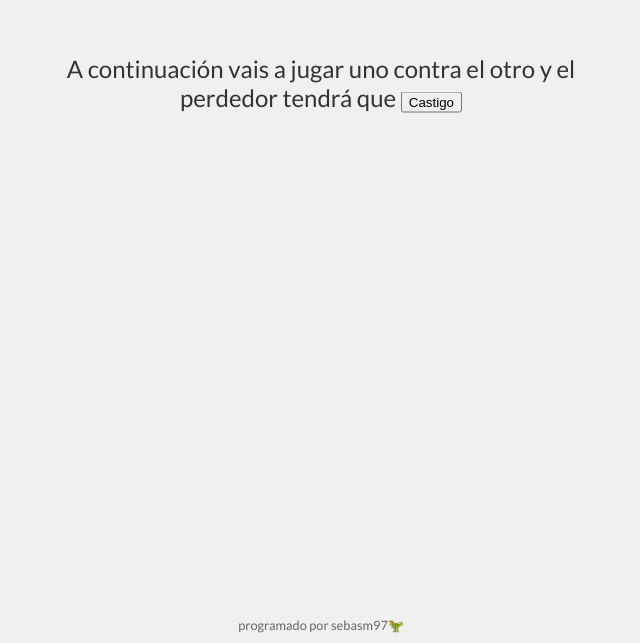
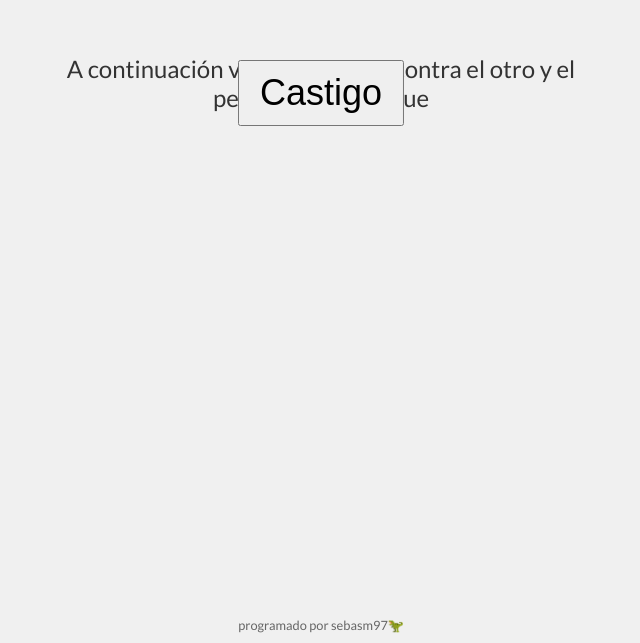
Before and after one commit to Sebmnz/Juego, a plain HTML site: page index.html in a window 1280 px wide. Shown: the part 157-800 px from the top of the page, without its empty margins (319-959 px from the left). Drawn offline with Linux system fonts and the light colour scheme.

Commit message:
Update styles.css

```diff
--- a/styles.css
+++ b/styles.css
@@ -49,7 +49,7 @@ body, html {
     display: none;
 }
 
-.start-button {
+.start-button, .reveal-button {
     position: absolute;
     top: 60%;
     left: 50%;
```
